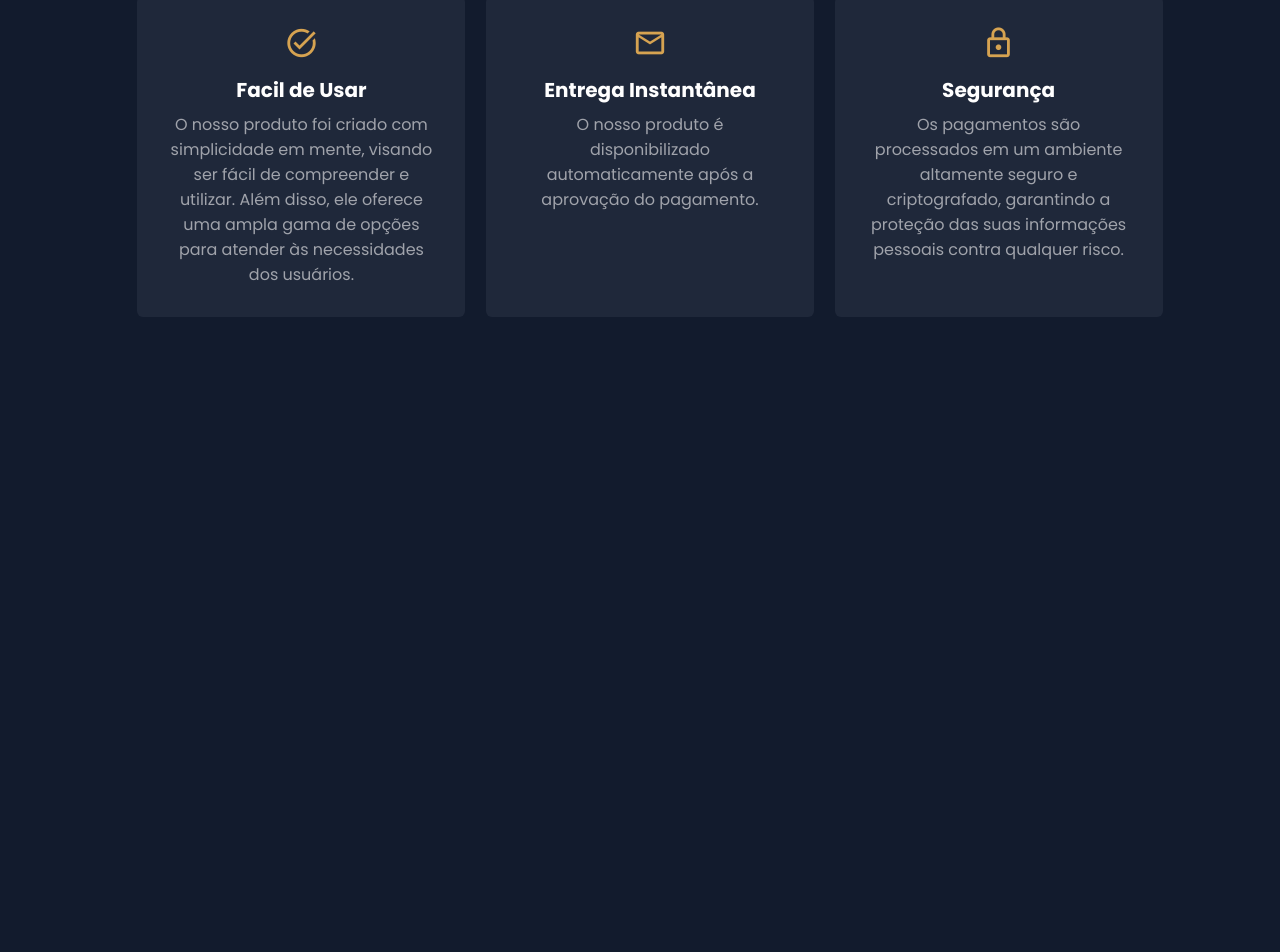
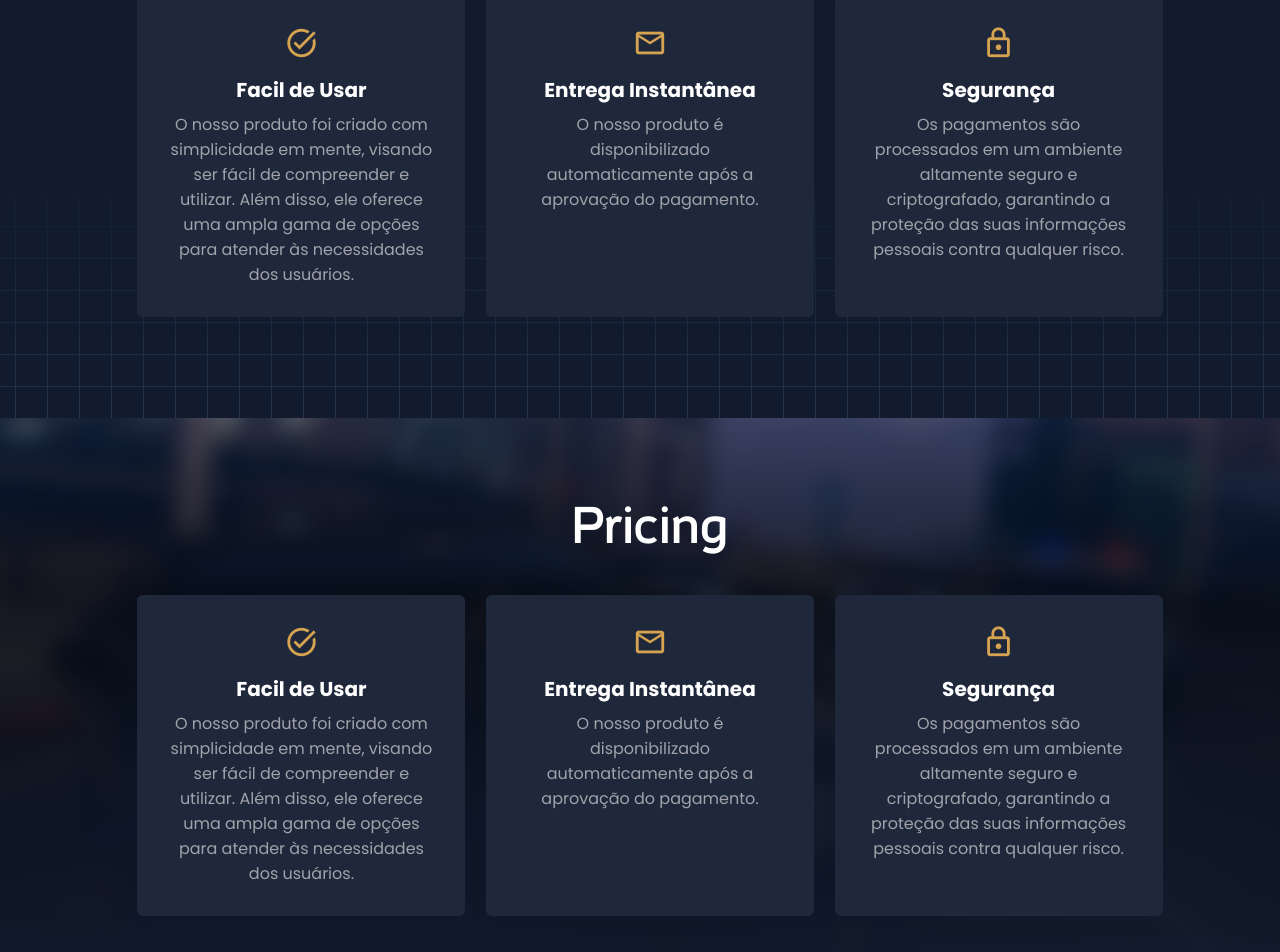
Before and after one commit to joaopedrolt/fiveguard-reactjs, a React (Vite) app: page / in a window 1280 px wide. Shown: the part 1037-1989 px from the top of the page. Before the commit the page ends 1455 px from the top, so only its background shows below. Built offline with nearby package versions, Linux system fonts and the light colour scheme.

Commit message:
Features, Pricing started

```diff
--- a/src/app.jsx
+++ b/src/app.jsx
@@ -2,6 +2,7 @@ import "./styles/app.scss";
 import Navbar from "./components/Navbar";
 import Home from "./views/Home";
 import Features from "./views/Features";
+import Pricing from "./views/Pricing";
 
 function App() {
   return (
@@ -9,6 +10,7 @@ function App() {
       <Navbar></Navbar>
       <Home></Home>
       <Features></Features>
+      <Pricing></Pricing>
     </>
   );
 }
--- a/src/views/Features/Features.module.scss
+++ b/src/views/Features/Features.module.scss
@@ -23,6 +23,8 @@
         display: flex;
         flex-wrap: wrap;
         gap: 2%;
+        position: relative;
+        z-index: 11;
 
         .item-box {
           /* height: fit-content; */
@@ -61,17 +63,16 @@
     }
   }
 
-  .grid-relative {
+  .grid-background {
     position: absolute;
-    height: 100% !important;
+    mask-image: linear-gradient(to bottom, transparent, black);
+    -webkit-mask-image: linear-gradient(to bottom, transparent, black);
+    background: url("../../assets/grid.svg") repeat bottom;
     width: 100% !important;
+    height: 255px;
+    position: absolute;
     bottom: 0;
     left: 0;
-
-    .grid {
-      mask-image: linear-gradient(to bottom, transparent, black);
-      -webkit-mask-image: linear-gradient(to bottom, transparent, black);
-      background: url('../../assets/grid.svg') repeat bottom;
-    }
+    opacity: .8;
   }
 }
--- a/src/views/Features/index.jsx
+++ b/src/views/Features/index.jsx
@@ -1,4 +1,5 @@
 import styles from "./Features.module.scss";
+
 function Features() {
   return (
     <>
@@ -43,9 +44,7 @@ function Features() {
             </div>
           </div>
         </div>
-        <div className={styles["grid-relative"]}>
-          <div className={styles.grid}></div>
-        </div>
+        <div className={styles["grid-background"]}></div>
       </section>
     </>
   );
--- a/src/views/Pricing/Pricing.module.scss
+++ b/src/views/Pricing/Pricing.module.scss
@@ -1,6 +1,80 @@
 @import "../../styles/partials/_breakpoints.scss";
 @import "../../styles/partials/_theme.scss";
 
-.app-header {
+.pricing {
+  padding-top: 80px !important;
+  padding-bottom: 80px !important;
+  position: relative;
+  background: url("../../assets/background.jpg") no-repeat 50% / cover;
 
+  .pricing-container {
+    position: relative;
+    z-index: 3;
+    padding-left: 20px;
+
+    .pricing-content {
+      .pricing-title {
+        text-align: center;
+        font-size: 51.98px;
+        margin-bottom: 40px !important;
+
+        font-family: "Casper", Poppins, -apple-system, BlinkMacSystemFont,
+          Segoe UI, Helvetica, Arial, sans-serif;
+      }
+
+      .pricing-items {
+        display: flex;
+        flex-wrap: wrap;
+        gap: 2%;
+        position: relative;
+        z-index: 11;
+
+        .item-box {
+          /* height: fit-content; */
+          text-align: center;
+          border-radius: 6px !important;
+          flex: 1;
+          background-color: $app-light-bg-color;
+          padding: 30px !important;
+          margin-bottom: 2% !important;
+          min-width: 320px;
+
+          .item-icon {
+            margin-bottom: 8px !important;
+            color: $app-yellow;
+
+            span {
+              font-size: 34px;
+            }
+          }
+
+          .item-title {
+            font-size: 20px;
+            margin-bottom: 7px !important;
+          }
+
+          .item-desc {
+            font-size: 16px;
+            color: $main-text-hover-color;
+          }
+
+          @media (max-width: $mobile-small) {
+            min-width: auto !important;
+          }
+        }
+      }
+    }
+  }
+
+  &::before {
+    position: absolute;
+    content: "";
+    background: rgba(0, 28, 68, 0.54)
+      linear-gradient(transparent 0, rgba(0, 0, 0, 0.53) 30%, #121b2d 100%);
+    z-index: 2;
+    height: 100% !important;
+    width: 100% !important;
+    top: 0;
+    left: 0;
+  }
 }
--- a/src/views/Pricing/index.jsx
+++ b/src/views/Pricing/index.jsx
@@ -3,7 +3,48 @@ import styles from "./Pricing.module.scss";
 function Pricing() {
   return (
     <>
-      <section className={`${styles["section"]} ${styles.pricing}`}></section>
+      <section id="pricing" className={`section ${styles.pricing}`}>
+        <div className={`${styles["pricing-container"]} container-limit`}>
+          <div className={styles["pricing-content"]}>
+            <h2 className={styles["pricing-title"]}>Pricing</h2>
+            <div className={styles["pricing-items"]}>
+              <div className={styles["item-box"]}>
+                <div className={styles["item-icon"]}>
+                  <span className="material-symbols-outlined">task_alt</span>
+                </div>
+                <h6 className={styles["item-title"]}>Facil de Usar</h6>
+                <div className={styles["item-desc"]}>
+                  O nosso produto foi criado com simplicidade em mente, visando
+                  ser fácil de compreender e utilizar. Além disso, ele oferece
+                  uma ampla gama de opções para atender às necessidades dos
+                  usuários.
+                </div>
+              </div>
+              <div className={styles["item-box"]}>
+                <div className={styles["item-icon"]}>
+                  <span className="material-symbols-outlined">mail</span>
+                </div>
+                <h6 className={styles["item-title"]}>Entrega Instantânea</h6>
+                <div className={styles["item-desc"]}>
+                  O nosso produto é disponibilizado automaticamente após a
+                  aprovação do pagamento.
+                </div>
+              </div>
+              <div className={styles["item-box"]}>
+                <div className={styles["item-icon"]}>
+                  <span className="material-symbols-outlined">lock</span>
+                </div>
+                <h6 className={styles["item-title"]}>Segurança</h6>
+                <div className={styles["item-desc"]}>
+                  Os pagamentos são processados em um ambiente altamente seguro
+                  e criptografado, garantindo a proteção das suas informações
+                  pessoais contra qualquer risco.
+                </div>
+              </div>
+            </div>
+          </div>
+        </div>
+      </section>
     </>
   );
 }
```
Also changed, not shown: src/assets/background.jpg (added).
